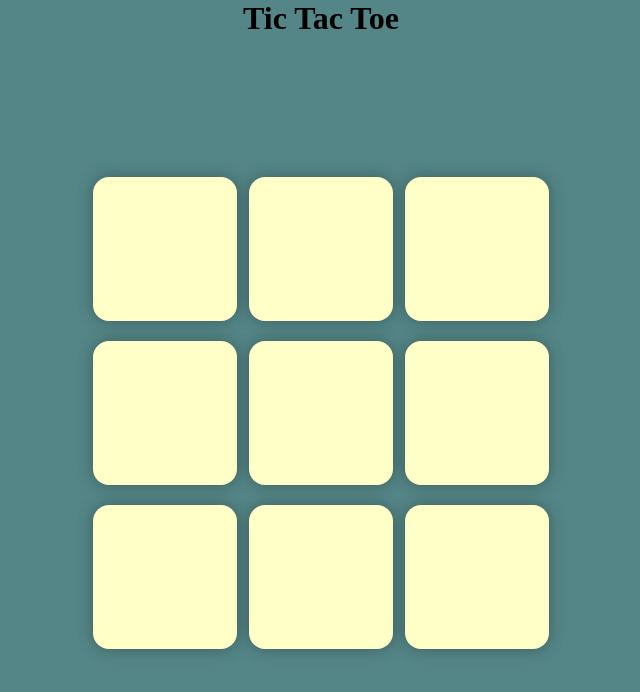
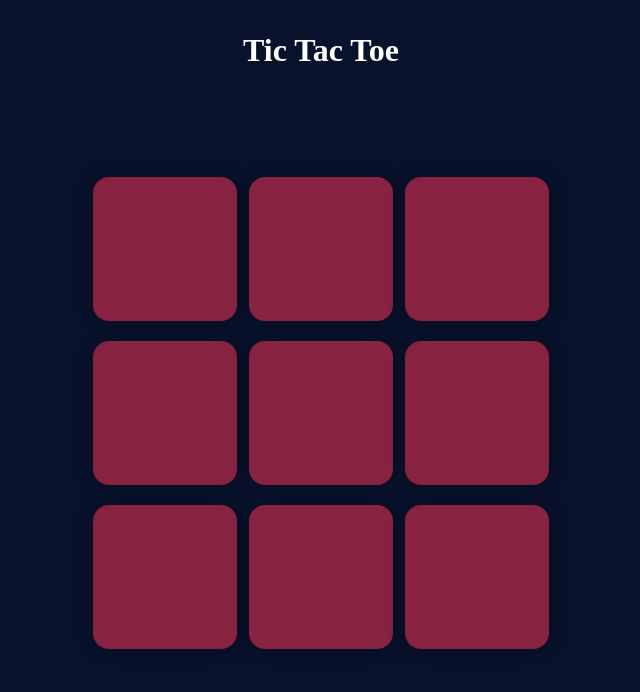
Before and after one commit to swift-codez/tictactoe, a plain HTML site: page index.html in a window 1280 px wide. Shown: the whole page, without its empty margins (319-959 px from the left). Drawn offline with Linux system fonts and the light colour scheme.

Commit message:
color theam changed

```diff
--- a/style.css
+++ b/style.css
@@ -5,8 +5,13 @@
 
 }
 
+#title {
+    color: white;
+    margin-top: 4vh;
+}
+
 body {
-    background-color: #548687;
+    background-color: #09122C;
     text-align: center;
 }
 
@@ -26,11 +31,13 @@ body {
     border: none;
     margin-top: 4vh;
 
+
 }
 
 #msg{
 
     font-size: 7vh;
+    color: white;
 }
 
 .game-container {
@@ -39,7 +46,7 @@ body {
     display: flex;
     justify-content: center;
     align-items: center;
-    margin-top: 12vh;
+    margin-top: 8vh;
 
 
 }
@@ -63,8 +70,8 @@ body {
     border: none;
     box-shadow: 0 0 1rem rgba(0, 0, 0, 0.3);
     font-size: 8vmin;
-    color: #b0413e;
-    background-color: #ffffc7;
+    color: #1D1616;
+    background-color: #872341;
 
 }
 
```
Also changed, not shown: index.html (+1 -1 lines).
